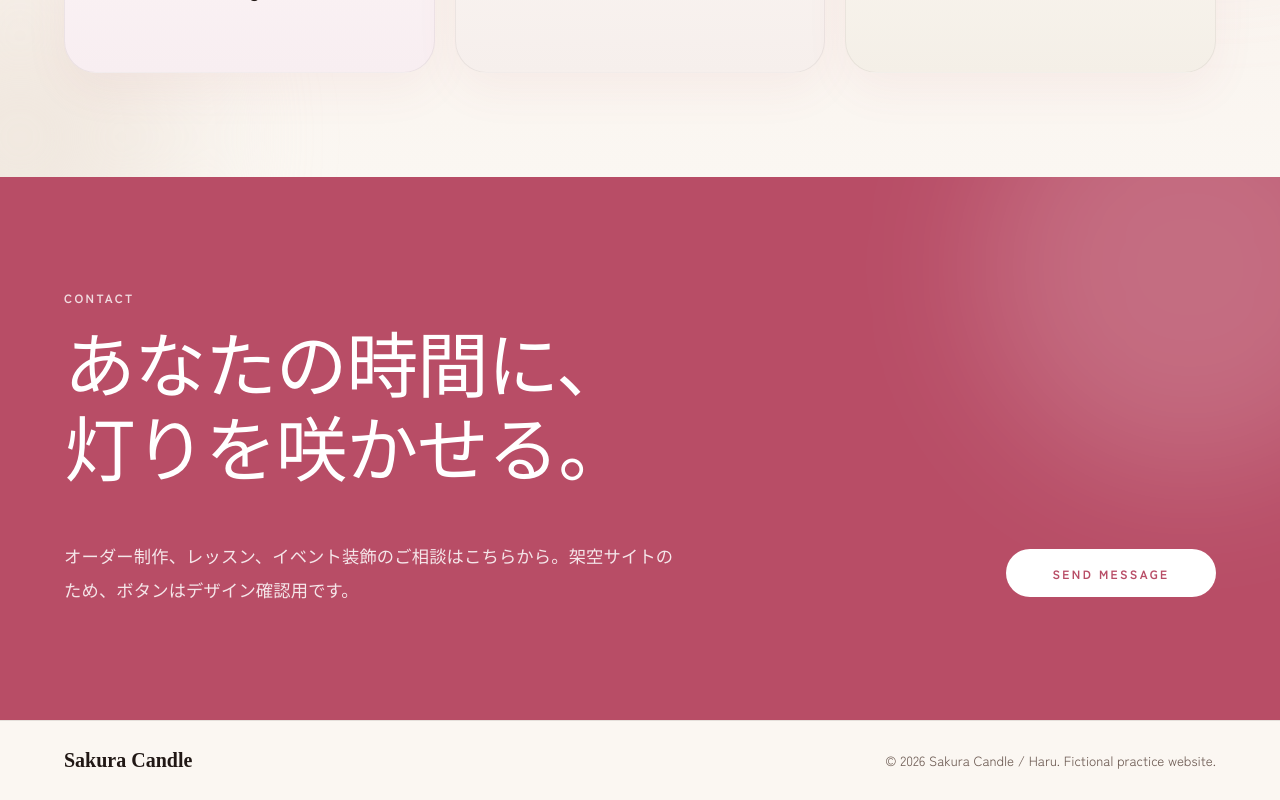
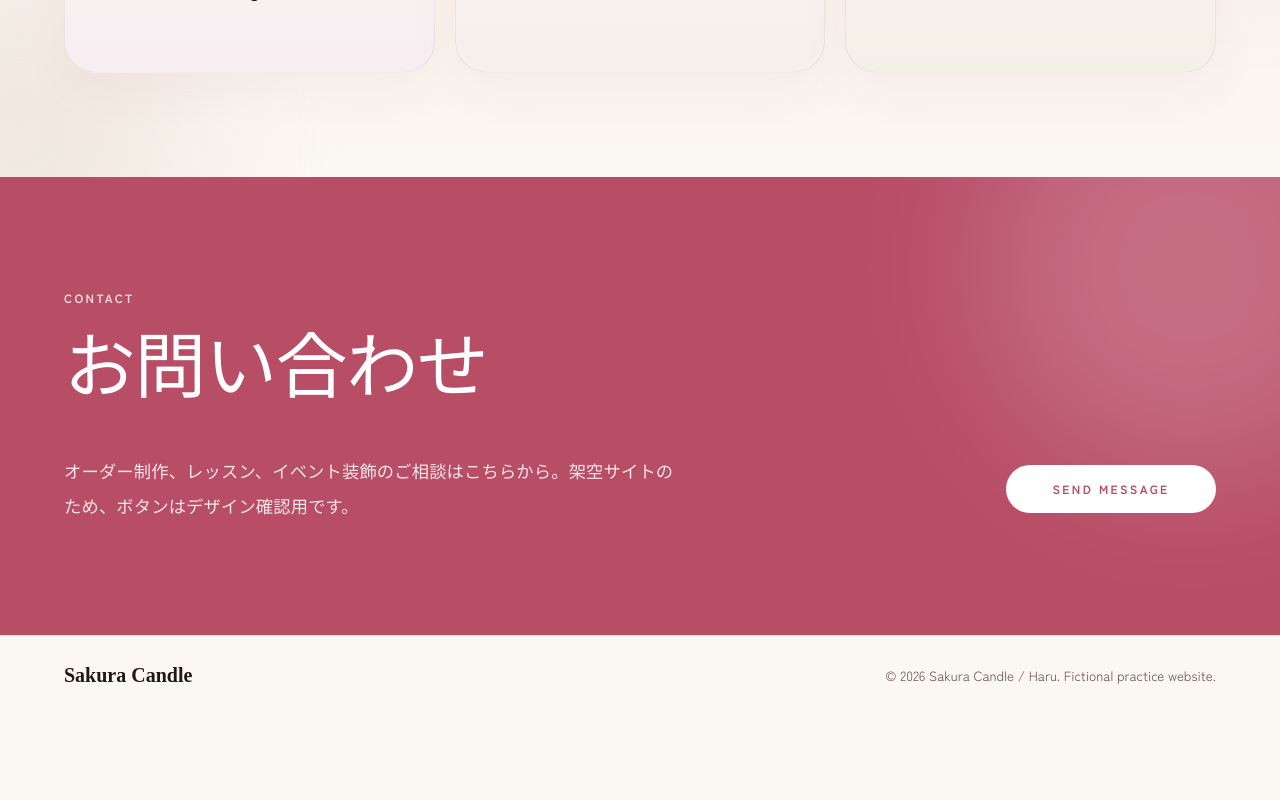
Before and after one commit to bschoice/sakura-candle-demo, a React (Vite) app: page / in a window 1280 px wide. Shown: the part 4607-5407 px from the top of the page. After the commit the page ends 5322 px from the top, so only its background shows below. Built offline with nearby package versions, Linux system fonts and the light colour scheme.

Commit message:
Change contact heading to Japanese inquiry

```diff
--- a/src/App.jsx
+++ b/src/App.jsx
@@ -79,7 +79,7 @@ function App() {
 
       <section id="social" className="socialSection"><div className="socialInner"><div className="socialHead"><div><p className="eyebrow">SNS</p><h2>SNS</h2></div><p className="socialLead">新作キャンドル、レッスンの様子、季節の灯りの楽しみ方を発信しています。気になる場所から、Sakura Candleの世界をのぞいてみてください。</p></div><div className="socialGrid">{socialLinks.map((social) => <a className={`socialCard socialCard-${social.name.toLowerCase()}`} href={social.href} key={social.name} target="_blank" rel="noreferrer"><div className="socialIcon"><SocialIcon name={social.name} /></div><h3>{social.label}</h3></a>)}</div></div></section>
 
-      <section id="contact" className="contactSection"><div className="contactGlow" /><div className="contactInner"><p className="eyebrow white">CONTACT</p><h2>あなたの時間に、<br />灯りを咲かせる。</h2><div className="contactBottom"><p>オーダー制作、レッスン、イベント装飾のご相談はこちらから。架空サイトのため、ボタンはデザイン確認用です。</p><a href="mailto:hello@example.com">SEND MESSAGE</a></div></div></section>
+      <section id="contact" className="contactSection"><div className="contactGlow" /><div className="contactInner"><p className="eyebrow white">CONTACT</p><h2>お問い合わせ</h2><div className="contactBottom"><p>オーダー制作、レッスン、イベント装飾のご相談はこちらから。架空サイトのため、ボタンはデザイン確認用です。</p><a href="mailto:hello@example.com">SEND MESSAGE</a></div></div></section>
 
       <footer className="footer"><p>Sakura Candle</p><small>© 2026 Sakura Candle / Haru. Fictional practice website.</small></footer>
     </main>
```
